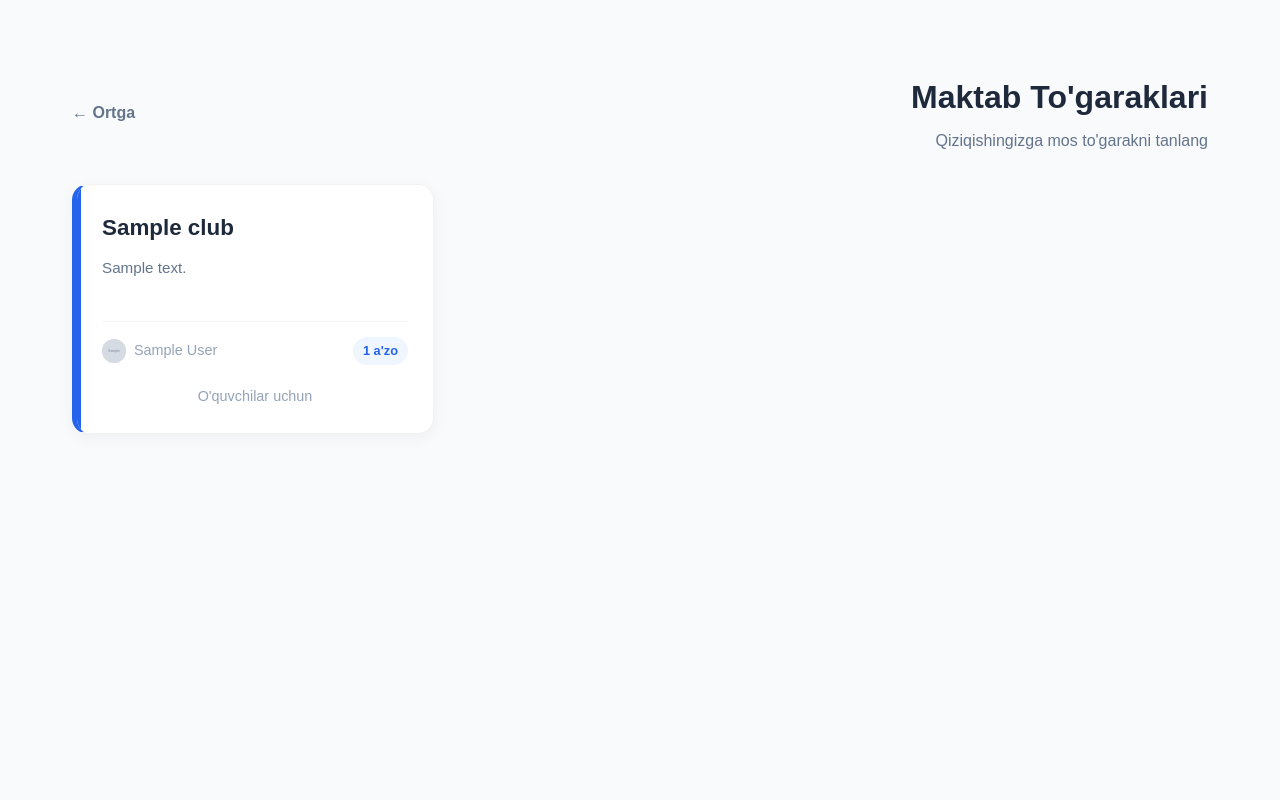
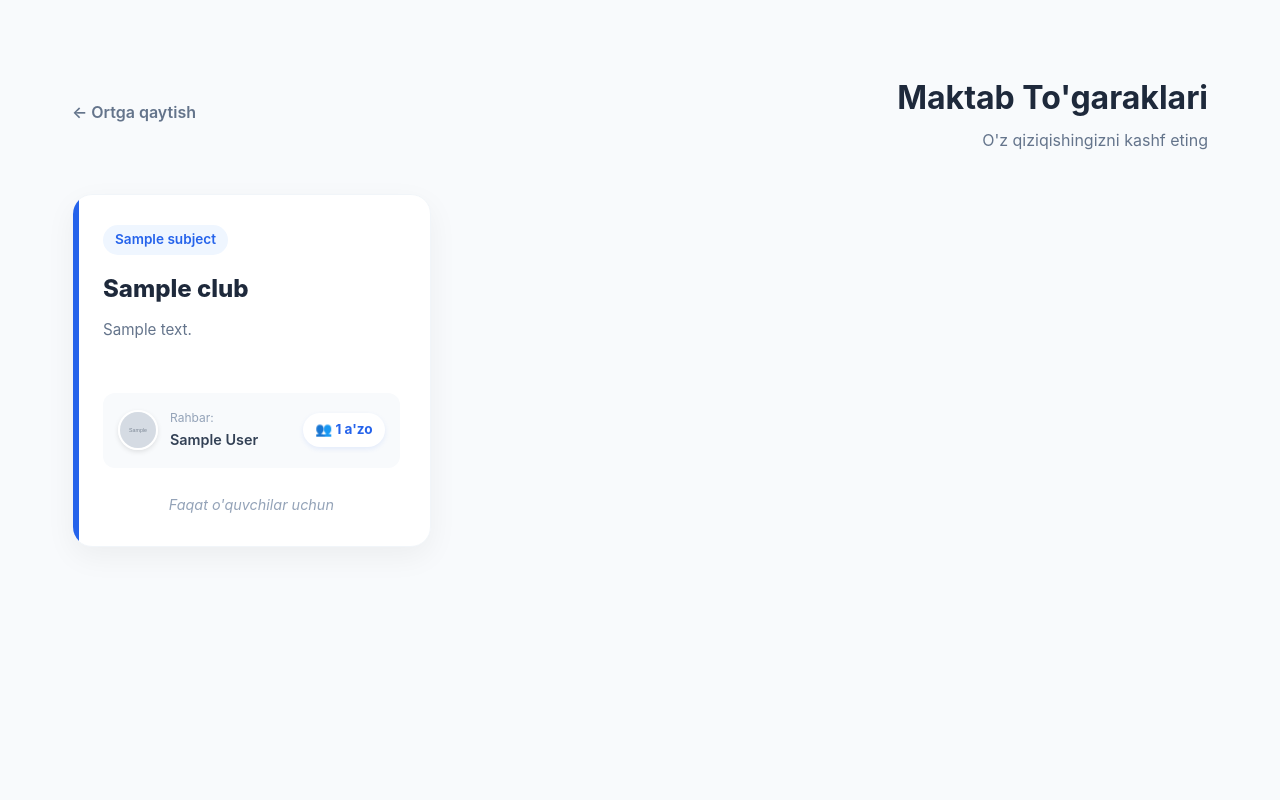
Before and after one commit to inatillayevsuhrob6-prog/maktab-portal, a Flask app: template templates/clubs.html in a window 1280 px wide. Run offline with Flask 3, Linux system fonts and the light colour scheme; the template is opened without the code that fills it: values that come from a table or form of the project are taken from there, others are empty; tables that the repository leaves empty hold one stand-in row (values such as "Sample post"); grey boxes marked "Sample" are stand-in pictures; some libraries are stand-ins or nearby versions.

Commit message:
Redesign clubs cards with subject and teacher info

```diff
--- a/templates/clubs.html
+++ b/templates/clubs.html
@@ -5,55 +5,111 @@
     <title>To'garaklar</title>
     <link rel="stylesheet" href="{{ url_for('static', filename='css/style.css') }}">
     <style>
-        body { background: #f8fafc; padding: 40px 20px; font-family: sans-serif; }
+        body { background: #f8fafc; padding: 40px 20px; font-family: 'Inter', sans-serif; }
         .container { max-width: 1200px; margin: 0 auto; }
-        .header { display: flex; justify-content: space-between; align-items: center; margin-bottom: 30px; }
-        .back-btn { color: #64748b; text-decoration: none; font-weight: 600; display: flex; align-items: center; gap: 5px; }
-        .grid { display: grid; grid-template-columns: repeat(auto-fill, minmax(300px, 1fr)); gap: 25px; }
-        .card { background: white; border-radius: 16px; padding: 25px; box-shadow: 0 4px 15px rgba(0,0,0,0.05); transition: transform 0.3s; border-left: 5px solid #2563eb; }
-        .card:hover { transform: translateY(-5px); }
-        .card h3 { margin: 0 0 10px; color: #1e293b; font-size: 1.4rem; }
-        .desc { color: #64748b; font-size: 0.95rem; margin-bottom: 20px; min-height: 45px; }
-        .meta { display: flex; justify-content: space-between; align-items: center; font-size: 0.9rem; color: #94a3b8; margin-bottom: 20px; border-top: 1px solid #f1f5f9; padding-top: 15px; }
-        .teacher { display: flex; align-items: center; gap: 8px; }
-        .teacher img { width: 24px; height: 24px; border-radius: 50%; background: #e2e8f0; }
-        .members-count { color: #2563eb; font-weight: 600; background: #eff6ff; padding: 4px 10px; border-radius: 20px; font-size: 0.8rem; }
 
+        /* Header qismi */
+        .header { display: flex; justify-content: space-between; align-items: center; margin-bottom: 40px; }
+        .back-btn { color: #64748b; text-decoration: none; font-weight: 600; display: flex; align-items: center; gap: 5px; transition: 0.3s; }
+        .back-btn:hover { color: #2563eb; transform: translateX(-5px); }
+
+        /* Grid tizimi */
+        .grid { display: grid; grid-template-columns: repeat(auto-fill, minmax(320px, 1fr)); gap: 30px; }
+
+        /* Karta dizayni */
+        .card {
+            background: white; border-radius: 20px; padding: 30px;
+            box-shadow: 0 10px 30px rgba(0,0,0,0.05);
+            transition: all 0.3s ease; position: relative; overflow: hidden;
+            border: 1px solid #f1f5f9;
+        }
+        .card:hover { transform: translateY(-8px); box-shadow: 0 20px 40px rgba(0,0,0,0.1); border-color: #e2e8f0; }
+        .card::before { content: ''; position: absolute; top: 0; left: 0; width: 6px; height: 100%; background: #2563eb; }
+
+        /* Mavzu va Tavsif */
+        .card h3 { margin: 0 0 10px; color: #1e293b; font-size: 1.5rem; font-weight: 800; }
+        .subject-badge {
+            display: inline-block; background: #eff6ff; color: #2563eb;
+            padding: 4px 12px; border-radius: 20px; font-size: 0.85rem;
+            font-weight: 600; margin-bottom: 15px;
+        }
+        .desc { color: #64748b; font-size: 0.95rem; line-height: 1.6; margin-bottom: 25px; min-height: 50px; }
+
+        /* O'qituvchi va A'zolar qismi */
+        .meta-box {
+            background: #f8fafc; padding: 15px; border-radius: 12px;
+            margin-bottom: 25px; display: flex; justify-content: space-between; align-items: center;
+        }
+        .teacher-info { display: flex; align-items: center; gap: 12px; }
+        .teacher-img {
+            width: 40px; height: 40px; border-radius: 50%; object-fit: cover;
+            border: 2px solid white; box-shadow: 0 2px 5px rgba(0,0,0,0.1);
+        }
+        .teacher-name { font-size: 0.9rem; font-weight: 600; color: #334155; }
+        .teacher-label { font-size: 0.75rem; color: #94a3b8; display: block; }
+
+        .members-count {
+            color: #2563eb; font-weight: 700; background: white;
+            padding: 6px 12px; border-radius: 20px; font-size: 0.85rem;
+            box-shadow: 0 2px 5px rgba(37, 99, 235, 0.1);
+        }
+
+        /* Tugma */
         .btn-join {
             display: block; width: 100%; text-align: center;
-            background: #2563eb; color: white; padding: 14px;
-            border-radius: 10px; text-decoration: none; font-weight: 600;
-            border: none; cursor: pointer; transition: 0.3s;
+            background: #2563eb; color: white; padding: 16px;
+            border-radius: 12px; text-decoration: none; font-weight: 700;
+            border: none; cursor: pointer; transition: 0.3s; font-size: 1rem;
+            box-shadow: 0 4px 15px rgba(37, 99, 235, 0.3);
         }
-        .btn-join:hover { background: #1d4ed8; }
-        .btn-join.joined { background: #10b981; cursor: default; }
+        .btn-join:hover { background: #1d4ed8; transform: translateY(-2px); box-shadow: 0 8px 20px rgba(37, 99, 235, 0.4); }
+        .btn-join.joined { background: #10b981; box-shadow: none; cursor: default; }
+        .btn-join.joined:hover { transform: none; }
     </style>
 </head>
 <body>
     <div class="container">
         <div class="header">
-            <a href="javascript:history.back()" class="back-btn">← Ortga</a>
+            <a href="javascript:history.back()" class="back-btn">← Ortga qaytish</a>
             <div style="text-align: right;">
-                <h1 style="color:#1e293b; margin:0;">Maktab To'garaklari</h1>
-                <p style="color:#64748b; margin:5px 0 0;">Qiziqishingizga mos to'garakni tanlang</p>
+                <h1 style="color:#1e293b; margin:0; font-size: 2rem;">Maktab To'garaklari</h1>
+                <p style="color:#64748b; margin:5px 0 0;">O'z qiziqishingizni kashf eting</p>
             </div>
         </div>
 
         <div class="grid">
             {% for c in clubs %}
             <div class="card">
+                <!-- Mavzu (Fan) -->
+                {% if c.teacher and c.teacher.subject %}
+                    <span class="subject-badge">{{ c.teacher.subject.name }}</span>
+                {% else %}
+                    <span class="subject-badge">Umumiy</span>
+                {% endif %}
+
+                <!-- Nomi -->
                 <h3>{{ c.name }}</h3>
-                <p class="desc">{{ c.description or 'Qo\'shimcha ma\'lumot yo\'q.' }}</p>
 
-                <div class="meta">
-                    <div class="teacher">
-                        <!-- Agar rasm bo'lmasa default icon -->
-                        <img src="{{ c.teacher.profile_pic or url_for('static', filename='img/default-avatar.png') }}" onerror="this.src='https://ui-avatars.com/api/?name={{ c.teacher.first_name[0] }}+{{ c.teacher.last_name[0] }}&background=random'">
-                        <span>{{ c.teacher.first_name }} {{ c.teacher.last_name }}</span>
+                <!-- Tavsif -->
+                <p class="desc">{{ c.description or 'Bu to\'garak haqida qo\'shimcha ma\'lumot kiritilmagan.' }}</p>
+
+                <!-- Meta qismi (O'qituvchi va A'zolar) -->
+                <div class="meta-box">
+                    <div class="teacher-info">
+                        {% if c.teacher %}
+                            <img src="{{ c.teacher.profile_pic or 'https://ui-avatars.com/api/?name=' + c.teacher.first_name[0] + '+' + c.teacher.last_name[0] + '&background=random' }}" class="teacher-img" alt="Teacher">
+                            <div>
+                                <span class="teacher-label">Rahbar:</span>
+                                <span class="teacher-name">{{ c.teacher.first_name }} {{ c.teacher.last_name }}</span>
+                            </div>
+                        {% else %}
+                            <div class="teacher-name">O'qituvchi tayinlanmagan</div>
+                        {% endif %}
                     </div>
-                    <span class="members-count"> {{ c.members|length }} a'zo</span>
+                    <div class="members-count">👥 {{ c.members|length }} a'zo</div>
                 </div>
 
+                <!-- Tugma -->
                 {% if session.get('user_role') == 'student' %}
                     {% set is_member = false %}
                     {% for m in c.members %}
@@ -63,19 +119,20 @@
                     {% endfor %}
 
                     {% if is_member %}
-                        <button class="btn-join joined" disabled>✅ A'zosiz</button>
+                        <button class="btn-join joined" disabled>✅ Siz a'zosiz</button>
                     {% else %}
                         <button class="btn-join" onclick="joinClub(this, {{ c.id }})">A'zo Bo'lish</button>
                     {% endif %}
                 {% else %}
-                    <div style="text-align:center; color:#94a3b8; font-size:0.9rem; margin-top:10px;">
-                        O'quvchilar uchun
+                    <div style="text-align:center; color:#94a3b8; font-size:0.9rem; margin-top:10px; font-style: italic;">
+                        Faqat o'quvchilar uchun
                     </div>
                 {% endif %}
             </div>
             {% else %}
-            <div style="grid-column: 1/-1; text-align:center; padding:40px; color:#94a3b8; background:white; border-radius:16px;">
-                Hozircha faol to'garaklar mavjud emas.
+            <div style="grid-column: 1/-1; text-align:center; padding:60px; color:#94a3b8; background:white; border-radius:20px; border: 2px dashed #e2e8f0;">
+                <h3>Hozircha faol to'garaklar mavjud emas</h3>
+                <p>Tez orada yangi to'garaklar qo'shiladi.</p>
             </div>
             {% endfor %}
         </div>
@@ -83,27 +140,28 @@
 
     <script>
         function joinClub(btn, clubId) {
+            const originalText = btn.innerText;
             btn.innerText = "Yuklanmoqda...";
             btn.style.opacity = "0.7";
 
             fetch('/clubs/join/' + clubId)
-                .then(response => response.json()) // JSON javob kutamiz
+                .then(response => response.json())
                 .then(data => {
                     if (data.status === 'success') {
-                        btn.innerText = "✅ A'zo bo'ldingiz!";
+                        btn.innerHTML = "✅ A'zo bo'ldingiz!";
                         btn.classList.add('joined');
                         btn.disabled = true;
                         btn.style.background = "#10b981";
                         btn.style.opacity = "1";
 
-                        // A'zolar sonini yangilash (vizual)
+                        // A'zolar sonini vizual yangilash
                         const card = btn.closest('.card');
                         const countSpan = card.querySelector('.members-count');
                         let currentCount = parseInt(countSpan.innerText.replace(/\D/g,'')) || 0;
                         countSpan.innerText = "👥 " + (currentCount + 1) + " a'zo";
                     } else {
                         alert(data.message || "Xatolik yuz berdi");
-                        btn.innerText = "A'zo Bo'lish";
+                        btn.innerText = originalText;
                         btn.style.opacity = "1";
                     }
                 })
```
